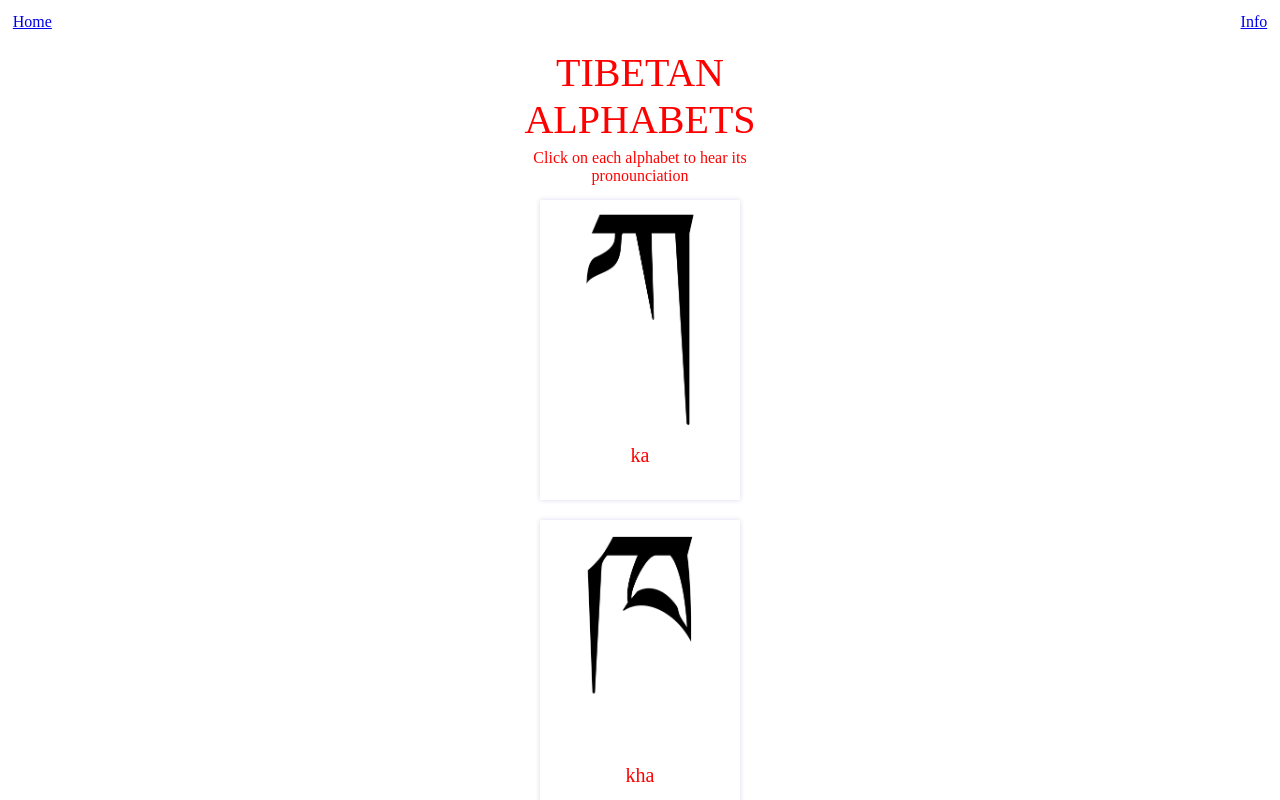
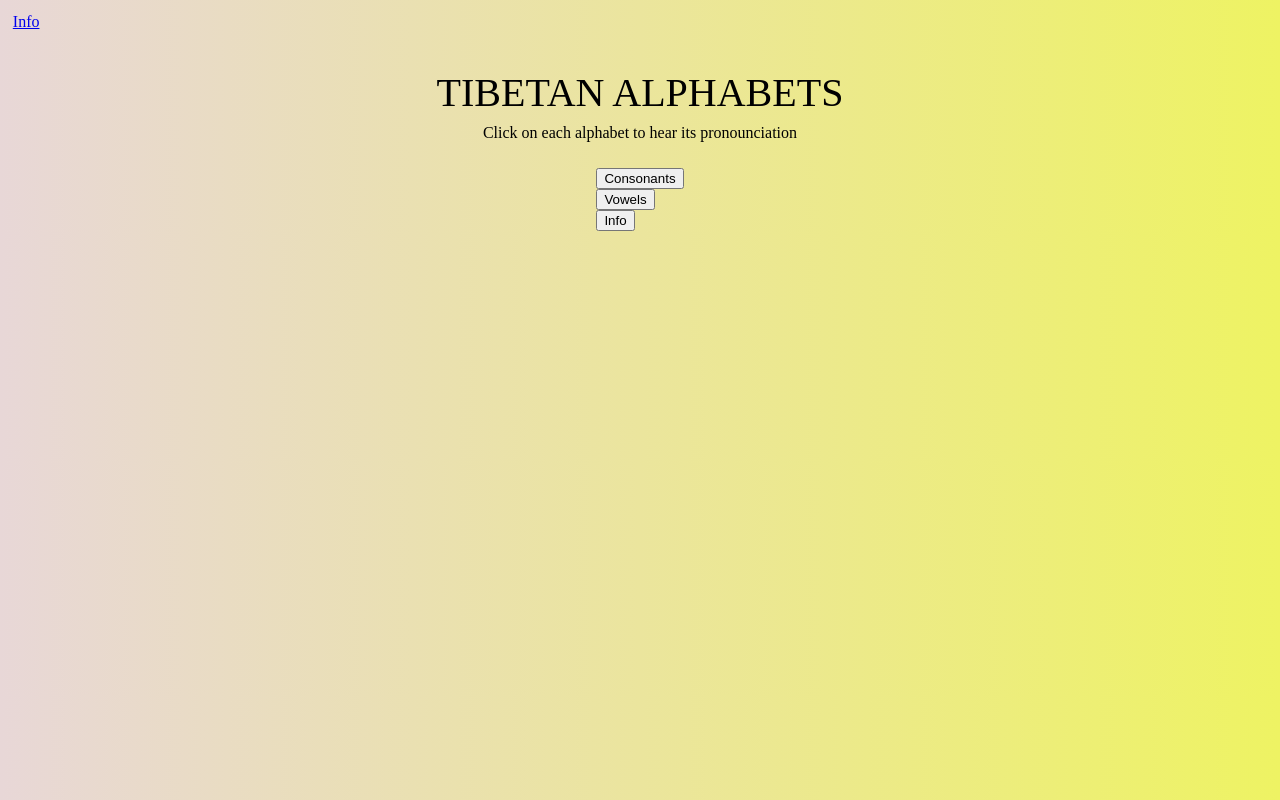
Before and after one commit to y-sherap/tibetan-alphabets, a React (Create React App) app: page / in a window 1280 px wide. Shown: the top 800 px of the page. Built offline with nearby package versions, Linux system fonts and the light colour scheme.

Commit message:
added conditional rendering for consonants component + additional styling

```diff
--- a/src/App.css
+++ b/src/App.css
@@ -1,7 +1,10 @@
 body {
     margin: 0;
     font-family: futura;
-    color: red;
-    background-color: rgb(255, 255, 255);
+    /* color: rgb(88, 136, 177); */
+    color: rgb(0, 0, 0);
+    /* background-color: rgb(238, 237, 243); */
+    background-image: linear-gradient(to right, rgb(232, 215, 215), rgb(238, 243, 99));
     margin: 0;
+    background-size: cover;
 }
--- a/src/components/alphabetcard/AlphabetCard.jsx
+++ b/src/components/consonant/ConsonantCard.jsx
@@ -1,7 +1,7 @@
 import React from 'react'
-import './alphabetcard.css'
+import './consonant.css'
 
-function AlphabetCard( { alphabet }) {
+function ConsonantCard( { alphabet }) {
 
 const playAudio = () => {
   const audio = new Audio(alphabet.mp3)
@@ -20,4 +20,4 @@
   )
 }
 
-export default AlphabetCard
+export default ConsonantCard
--- a/src/components/alphabetcard/alphabetcard.css
+++ b/src/components/consonant/consonant.css
@@ -6,8 +6,12 @@
     align-items: center;
     justify-content: center;
     text-align: center;
-    box-shadow:  0 0 5px rgb(220, 215, 233);
+    box-shadow:  0 0 10px rgb(190, 183, 242);
+    /* box-shadow:  0 0 5px rgb(220, 215, 233); */
+
     background-color: white;
+    border: white 2px solid;
+    border-radius: 4%;
 
 }
 
--- a/src/components/nav/nav.jsx
+++ b/src/components/nav/nav.jsx
@@ -5,9 +5,9 @@
 function Nav() {
   return (
     <div id='nav-container'>
-        <div id='left-nav'>
+        {/* <div id='left-nav'>
             <Link to='/'>Home</Link>
-        </div>
+        </div> */}
         <div id='right-nav'>
             <Link to='/info'>Info</Link>
         </div>
--- a/src/data/AlphabetsData.js
+++ b/src/data/ConsonantsData.js
@@ -1,4 +1,4 @@
-const AlphabetsData=
+const ConsonantsData=
     [
         {
             "id":1,
@@ -182,4 +182,4 @@
         },
     ]
 
-export default AlphabetsData
+export default ConsonantsData
--- a/src/pages/home/Home.jsx
+++ b/src/pages/home/Home.jsx
@@ -1,21 +1,41 @@
 import React from 'react'
 import './home.css'
-import AlphabetsData from '../../data/AlphabetsData'
-import AlphabetCard from '../../components/alphabetcard/AlphabetCard'
+import ConsonantsData from '../../data/ConsonantsData'
+import ConsonantCard from '../../components/consonant/ConsonantCard'
+
+import { useState } from 'react'
 
 function Home() {
+  const [showConsonants, setShowConsonants] = useState(false)
+
+  const clickConsonants = e => {
+    setShowConsonants(true)
+  }
+
   return (
     <div id="home-page">
       <div id='header'>
         <div id='header-title'>TIBETAN ALPHABETS</div>
         <div id='header-caption'>Click on each alphabet to hear its pronounciation</div>
       </div>
-      <div id='alphabets-container'>
-        {AlphabetsData.map((alphabet) => (
-          <AlphabetCard
+      <div id='buttons'>
+        <div id='consonants'>
+          <button onClick={clickConsonants}>Consonants</button>
+        </div>
+        <div id='vowels'>
+          <button>Vowels</button>
+        </div>
+        <div>
+          <button>Info</button>
+        </div>
+      </div>
+      {showConsonants && (<div id='alphabets-container'>
+        {ConsonantsData.map((alphabet) => (
+          <ConsonantCard
             alphabet={alphabet}
           /> ))}
-        </div>
+        </div> )
+      }
       </div>
   )
 }
--- a/src/pages/home/home.css
+++ b/src/pages/home/home.css
@@ -3,7 +3,6 @@
     flex-direction: column;
     justify-content: center;
     align-items: center;
-    padding: 0px 500px 0px 500px;
 }
 
 #header {
@@ -24,5 +23,7 @@
 flex-wrap: wrap;
 align-items: center;
 justify-content: center;
-padding-bottom: 10%;
+padding: 0 22% 10% 22%;
 }
+
+@media ()
```
